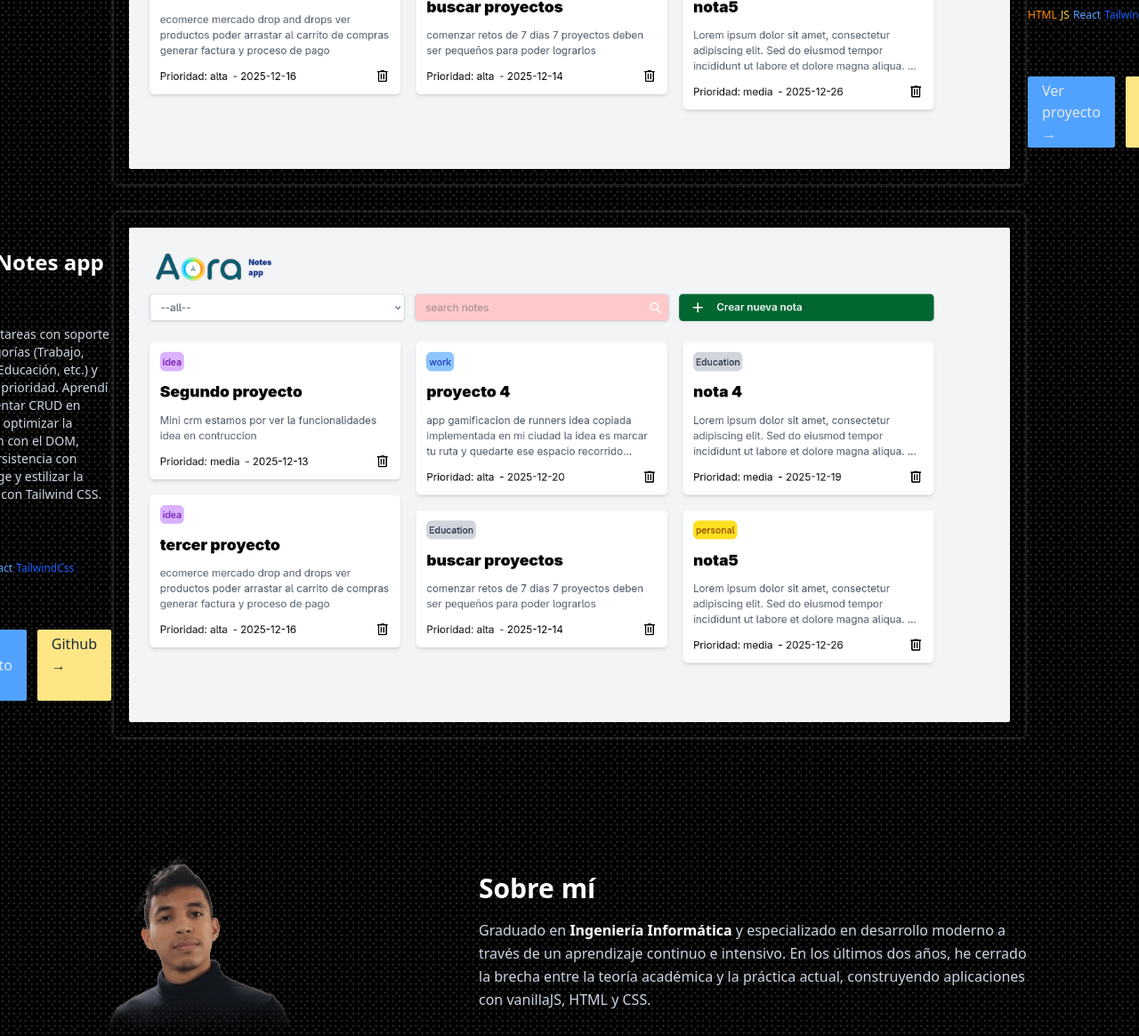
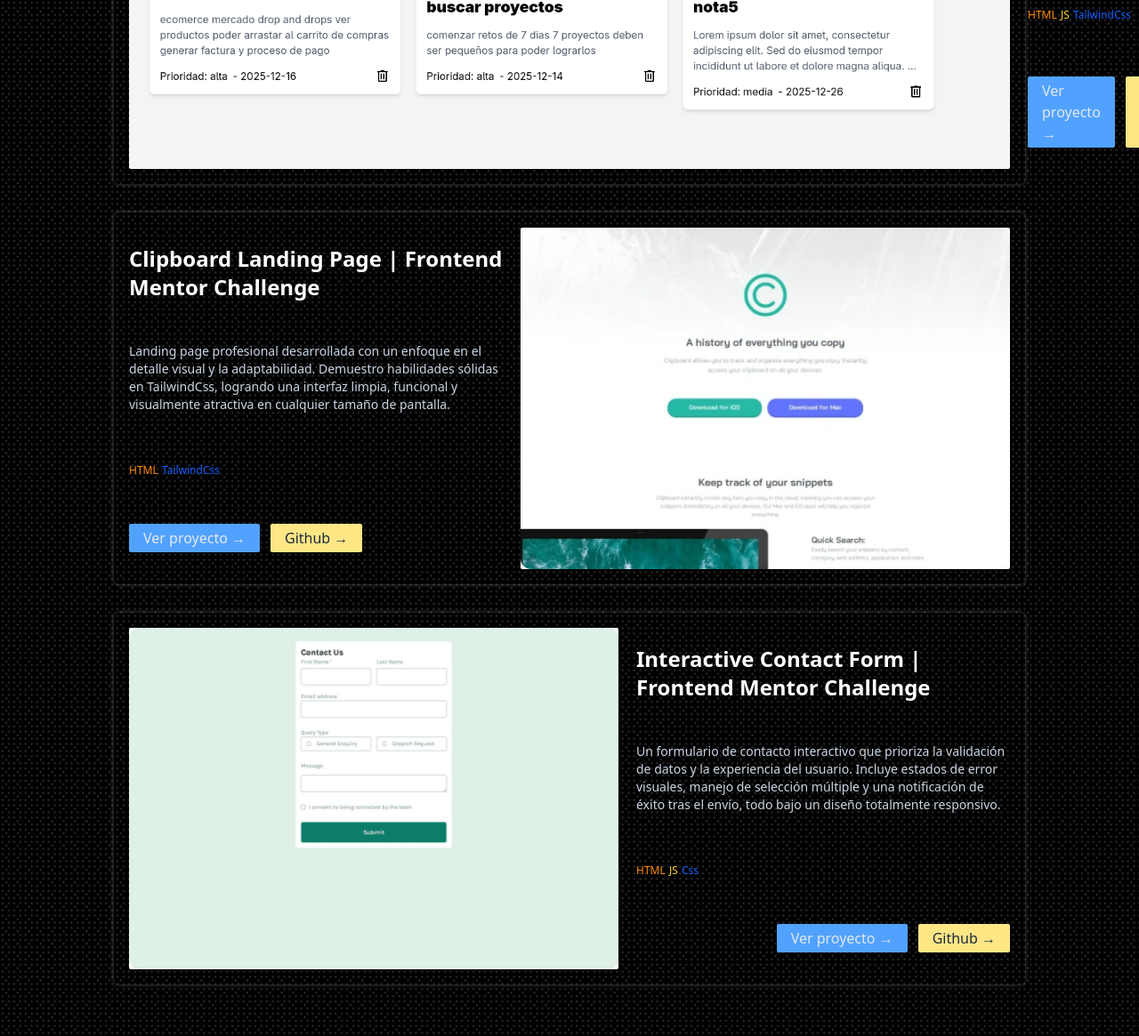
Before and after one commit to francisco320/Portafolio, a website: page index.html in a window 1280 px wide. Shown: the part 1070-2235 px from the top of the page at 89% size. Drawn offline with nearby package versions, Linux system fonts and the light colour scheme.

Commit message:
add: agregar mas proyectos

```diff
--- a/index.html
+++ b/index.html
@@ -131,18 +131,19 @@
               <div id="skill-used" class="mt-3">
                 <span class="text-xs font-medium text-orange-400">HTML</span>
                 <span class="text-xs font-medium text-amber-300">JS</span>
-                <span class="text-xs font-medium text-blue-400">React</span>
                 <span class="text-xs font-medium text-blue-600">TailwindCss</span>
               </div>
               <ul class="flex gap-3 self-end mt-3">
 
                 <a
-                href="#"
+                href="https://francisco320.github.io/toDo-traker/"
+                target="_blank"
                 class=" inline-block font-medium text-slate-200 w-fit bg-blue-400 py-1 px-4 rounded-xs transition hover:bg-blue-500"
                 >Ver proyecto →</a
                 >
                 <a
-                href="#"
+                href="https://github.com/francisco320/toDo-traker"
+                target="_blank"
                 class=" inline-block font-medium text-slate-800 w-fit bg-amber-200 py-1 px-4 rounded-xs transition  hover:bg-amber-300"
                 >Github →</a
                 >
@@ -153,28 +154,59 @@
                text-white
               shadow-[0_0_5px_rgba(255,255,255,0.3)]  md:flex-row-reverse" data-aos="fade-left" data-aos-duaration="2500" data-aos-easing="ease">
 
-                <img class="max-w-full w-full h-auto object-cover rounded-xs" src="assets/img/proyecto-1.png" alt="imagen del proyecto 1">
+                <img class="max-w-full w-full h-auto object-cover rounded-xs" src="assets/img/proyecto-2.png" alt="imagen del proyecto 2">
 
             <article class=" flex flex-col justify-around">
-              <h3 class="text-2xl font-semibold">Aora Notes app</h3>
+              <h3 class="text-2xl font-semibold">Clipboard Landing Page | Frontend Mentor Challenge</h3>
               <p class="mt-2 text-sm text-slate-300 font-medium">
-               Gestor de tareas con soporte para categorías (Trabajo, Personal, Educación, etc.) y niveles de prioridad. Aprendí a implementar CRUD en JavaScript, optimizar la interacción con el DOM, aplicar persistencia con localStorage y estilizar la aplicación con Tailwind CSS.
-              </p>
+             Landing page profesional desarrollada con un enfoque en el detalle visual y la adaptabilidad. Demuestro habilidades sólidas en TailwindCss, logrando una interfaz limpia, funcional y visualmente atractiva en cualquier tamaño de pantalla. </p>
               <div id="skill-used" class="mt-3">
                 <span class="text-xs font-medium text-orange-400">HTML</span>
-                <span class="text-xs font-medium text-amber-300">JS</span>
-                <span class="text-xs font-medium text-blue-400">React</span>
                 <span class="text-xs font-medium text-blue-600">TailwindCss</span>
               </div>
               <ul class="flex gap-3 self-start mt-3">
 
                 <a
-                href="#"
+                href="https://francisco320.github.io/clipboard-landing-frontendmentor/"
+                target="_blank"
                 class=" inline-block font-medium text-slate-200 w-fit bg-blue-400 py-1 px-4 rounded-xs transition hover:bg-blue-500"
                 >Ver proyecto →</a
                 >
                 <a
-                href="#"
+                target="_blank"
+                href="https://github.com/francisco320/clipboard-landing-frontendmentor"
+                class=" inline-block font-medium text-slate-800 w-fit bg-amber-200 py-1 px-4 rounded-xs transition  hover:bg-amber-300"
+                >Github →</a
+                >
+              </ul>
+            </article>
+          </li>
+           <li class=" max-w-5xl mx-auto flex flex-col gap-5 p-4 rounded-md border border-black/10
+               text-white
+              shadow-[0_0_5px_rgba(255,255,255,0.3)]  md:flex-row" data-aos="fade-right" data-aos-duaration="2500" data-aos-easing="ease">
+
+                <img class="max-w-full w-full h-auto object-cover rounded-xs" src="assets/img/proyecto-3.png" alt="imagen del proyecto 1">
+
+            <article class=" flex flex-col justify-around">
+              <h3 class="text-2xl font-semibold">Interactive Contact Form | Frontend Mentor Challenge</h3>
+              <p class="mt-2 text-sm text-slate-300 font-medium">
+              Un formulario de contacto interactivo que prioriza la validación de datos y la experiencia del usuario. Incluye estados de error visuales, manejo de selección múltiple y una notificación de éxito tras el envío, todo bajo un diseño totalmente responsivo. </p>
+              <div id="skill-used" class="mt-3">
+                <span class="text-xs font-medium text-orange-400">HTML</span>
+                <span class="text-xs font-medium text-amber-300">JS</span>
+                <span class="text-xs font-medium text-blue-600">Css</span>
+              </div>
+              <ul class="flex gap-3 self-end mt-3">
+
+                <a
+                href="https://francisco320.github.io/form-contact-frontend-mentor/"
+                target="_blank"
+                class=" inline-block font-medium text-slate-200 w-fit bg-blue-400 py-1 px-4 rounded-xs transition hover:bg-blue-500"
+                >Ver proyecto →</a
+                >
+                <a
+                href="https://github.com/francisco320/form-contact-frontend-mentor"
+                target="_blank"
                 class=" inline-block font-medium text-slate-800 w-fit bg-amber-200 py-1 px-4 rounded-xs transition  hover:bg-amber-300"
                 >Github →</a
                 >
```
Also changed, not shown: assets/img/proyecto-2.png (added), assets/img/proyecto-3.png (added), assets/img/undraw_email_b5yu.png (deleted).
